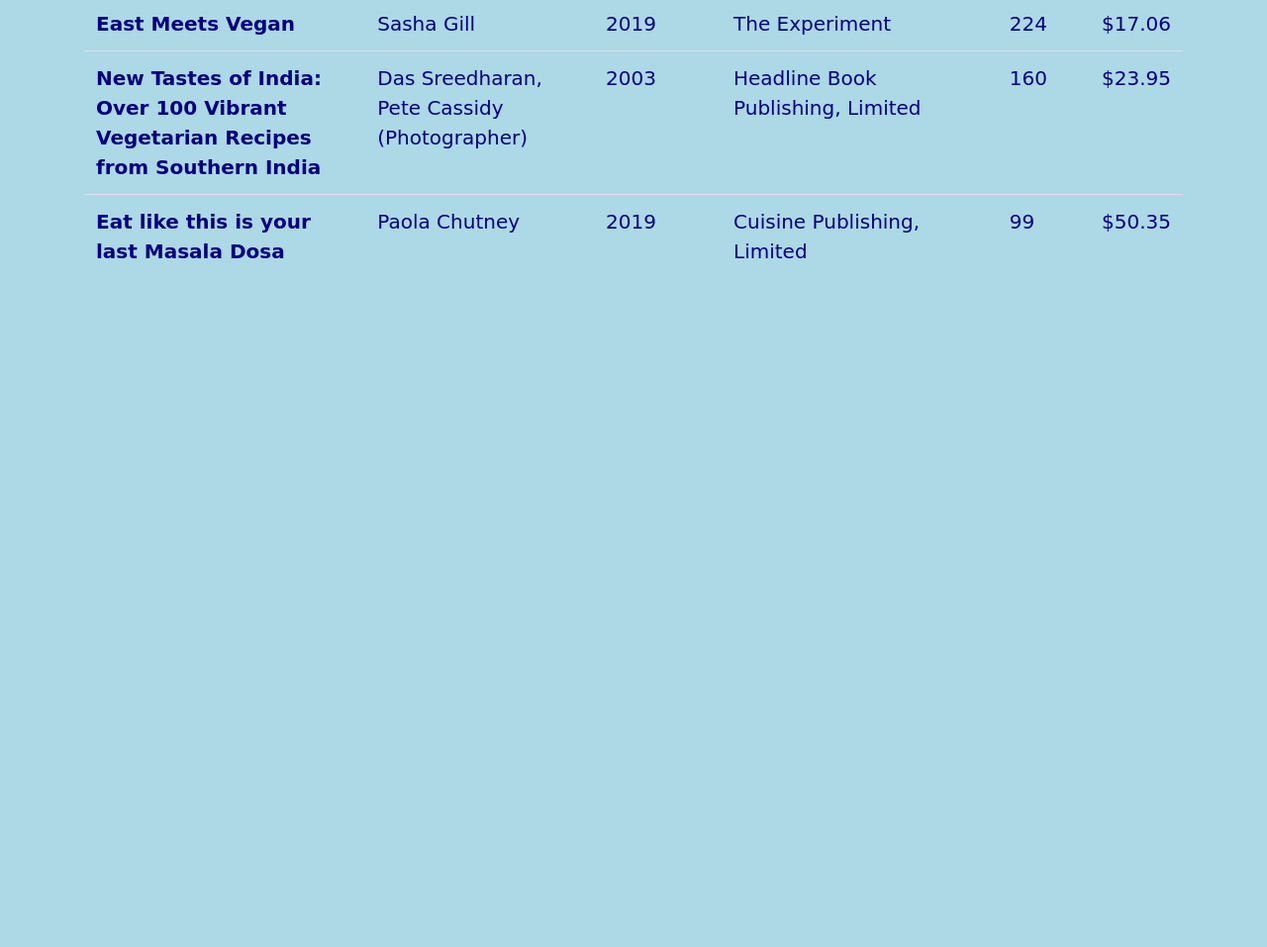
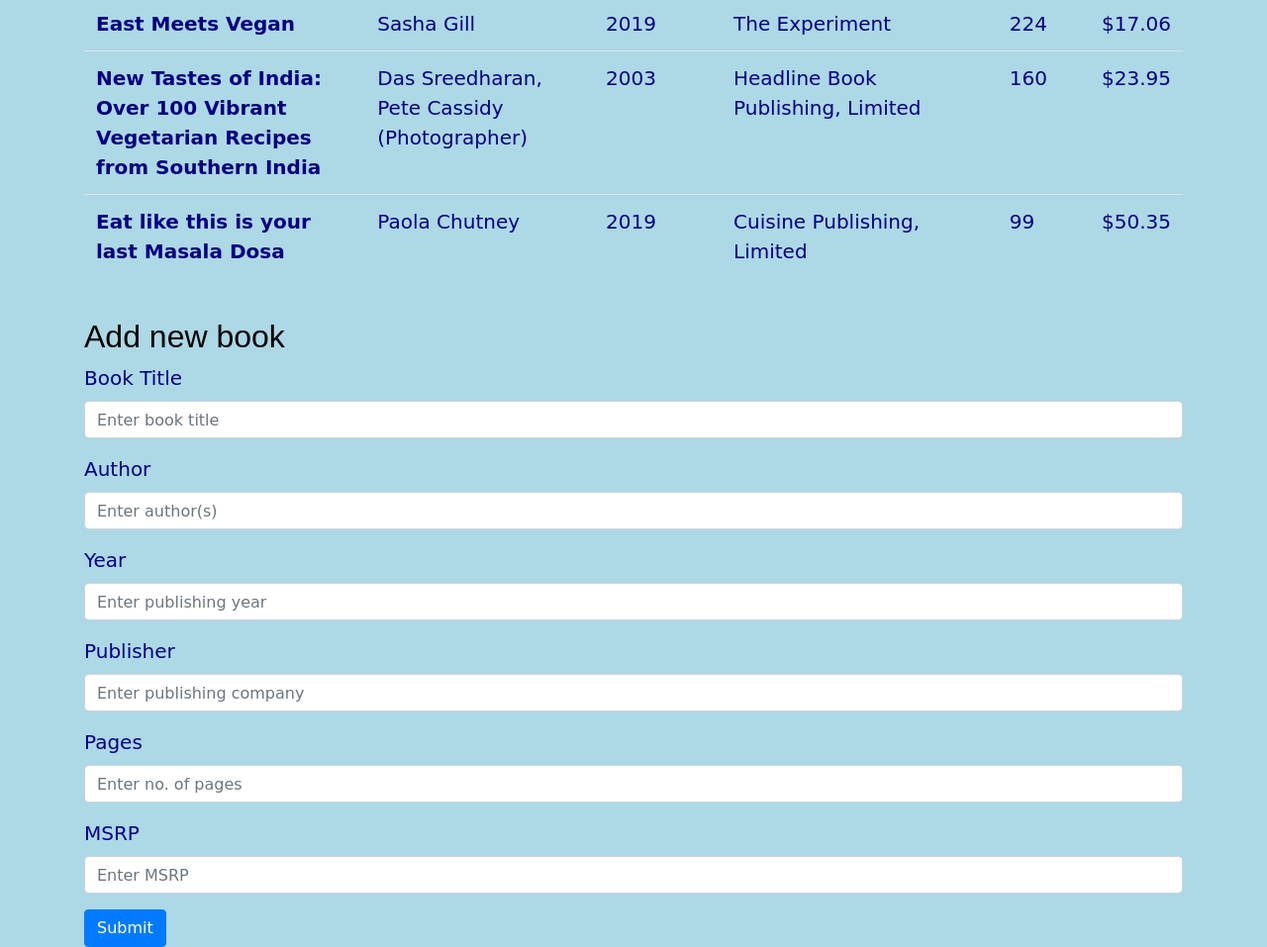
Before and after one commit to iu-msis/basic-html-pallavihariharan, a plain HTML site: page public/books.html in a window 1280 px wide. Shown: the part 1048-2005 px from the top of the page at 99% size. Before the commit the page ends 1345 px from the top, so only its background shows below. Drawn offline with nearby package versions, Linux system fonts and the light colour scheme.

Commit message:
Updated the Books page.

```diff
--- a/public/books.html
+++ b/public/books.html
@@ -73,7 +73,35 @@
         <td>$50.35</td>
       </tr>
     </table>
-
+    <br>
+    <h2 id=Heading2>Add new book</h2>
+    <form class=intro>
+      <div class="form-group">
+        <label for="BookTitle">Book Title</label>
+        <input type="text" class="form-control" placeholder="Enter book title">
+      </div>
+      <div class="form-group">
+        <label for="Author">Author</label>
+        <input type="text area" class="form-control" placeholder="Enter author(s)">
+      </div>
+      <div class="form-group">
+        <label for="Year">Year</label>
+        <input type="number" class="form-control" placeholder="Enter publishing year" min="1400" max="2019">
+      </div>
+      <div class="form-group">
+        <label for="Publisher">Publisher</label>
+        <input type="text" class="form-control" placeholder="Enter publishing company">
+      </div>
+      <div class="form-group">
+        <label for="Pages">Pages</label>
+        <input type="number" class="form-control" placeholder="Enter no. of pages">
+      </div>
+      <div class="form-group">
+        <label for="MSRP">MSRP</label>
+        <input type="text" class="form-control" placeholder="Enter MSRP">
+      </div>
+      <button type="Submit" class="btn btn-primary">Submit</button>
+    </form>
   </div>
 </body>
 </html>
```
Also changed, not shown: public/index.html (+1 -0 lines).
